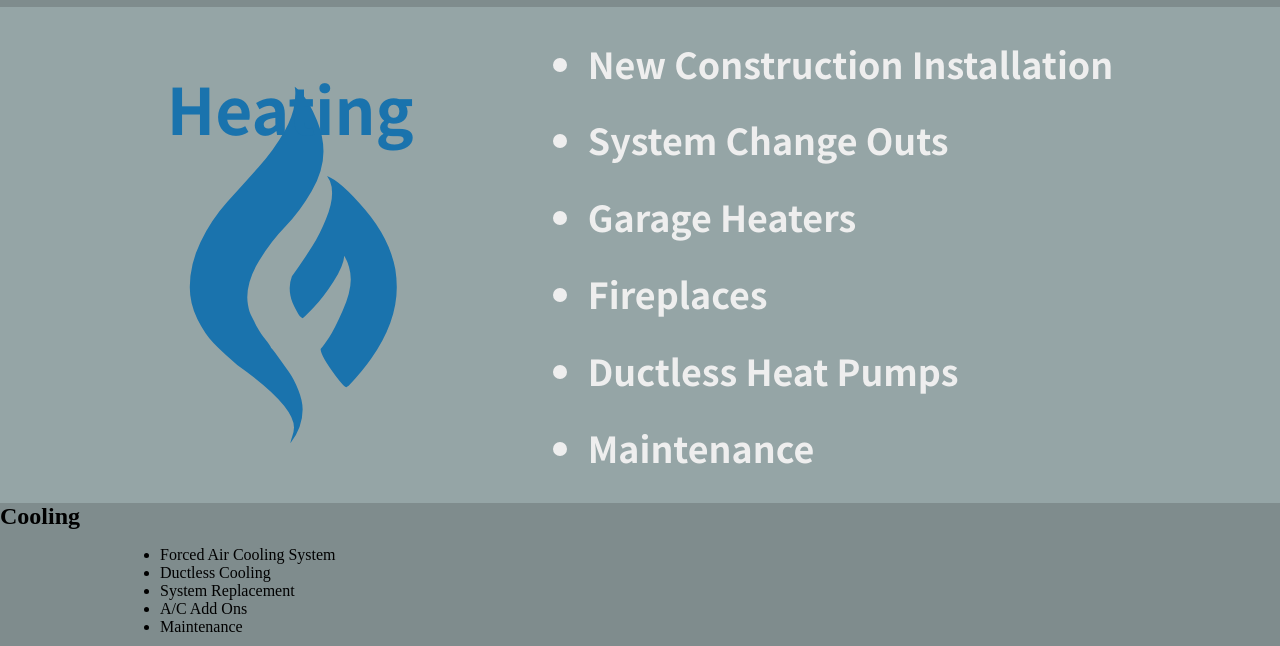
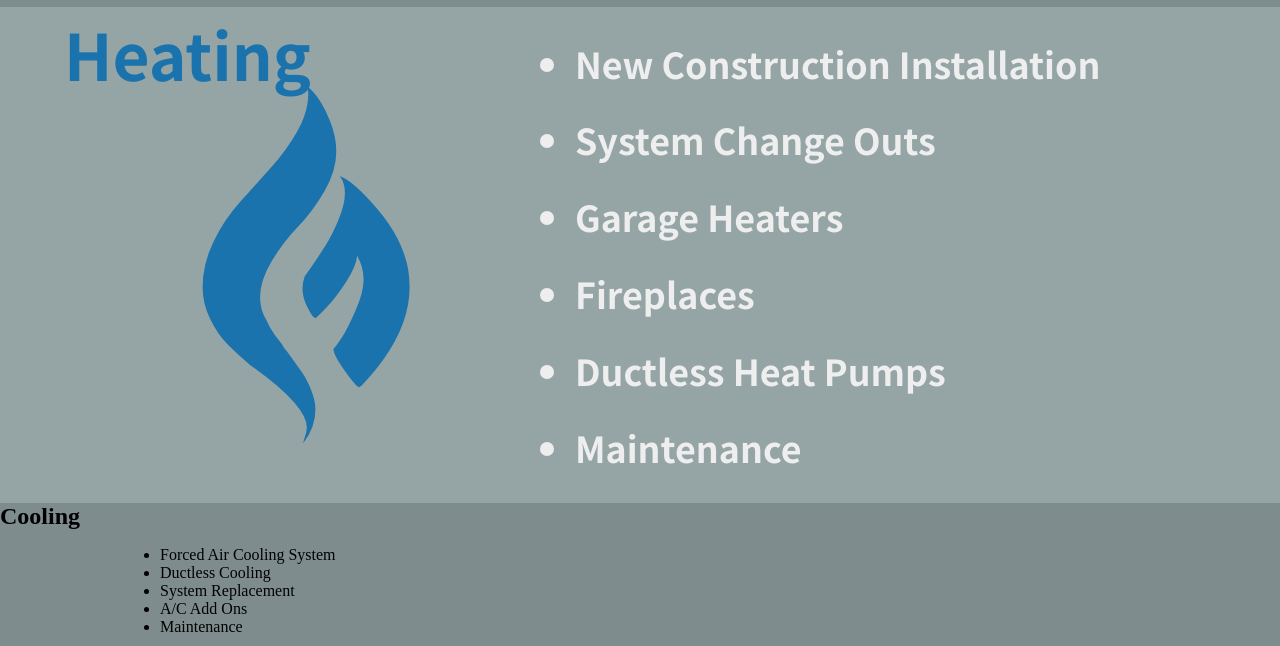
Before and after one commit to PHolmes10/SummitAir, a plain HTML site: page index.html in a window 1280 px wide. Shown: the part 659-1305 px from the top of the page. Drawn offline with nearby package versions, Linux system fonts and the light colour scheme.

Commit message:
align heating page icon and ul with h1

```diff
--- a/index.html
+++ b/index.html
@@ -60,10 +60,10 @@
     </section>
     <section class="heating fwh-slide fwh-slide-left" id="heating">
         <div class="container">
-            <div class="heating-icon-title-container">
+            <!-- <div class="heating-icon-title-container"> -->
                 <h1>Heating</h1>
                 <i class="fab fa-gripfire"></i>
-            </div>
+            <!-- </div> -->
             <ul>
                 <li>New Construction Installation</li>
                 <li>System Change Outs</li>
--- a/main.css
+++ b/main.css
@@ -222,25 +222,32 @@ header.sticky .top-nav a{
 /* Heating Section */
 
 .heating .container{
+    position: relative;
     display: flex;
     align-items: center;
     justify-content: center;
 }
 
 .heating h1 {
+    position: absolute;
     margin: 0;
     color: rgb(26, 115, 173);
     font-family: 'Noto Sans HK', sans-serif;
-    position: absolute;
+    top: 0px;
+    left: 0px;
     font-size: 5vw;
 }
 
 .fa-gripfire {
     color: rgb(26, 115, 173);
     font-size: 23rem;
+    margin-top: 20px;
+    margin-right: 8vw;
+}
+
+/* .heating-icon-title-container {
     margin-right: 10vw;
-    padding-top: 20px;
-}
+} */
 
 .heating ul {
     color: #eee;
```
